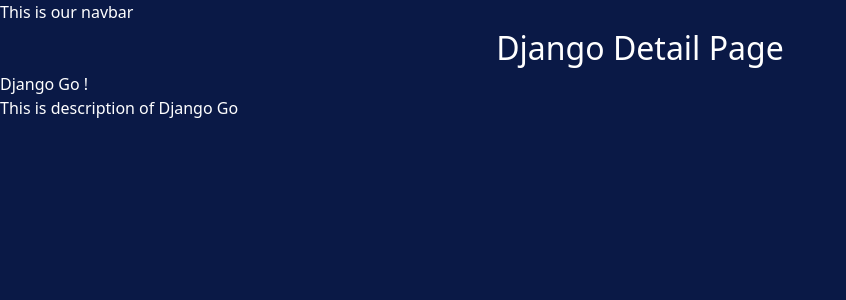
After one commit to YeahitsDivyansh/DJANGO, a Django app: page /djangotutorial/1/ in a window 1280 px wide. The commit adds this page. Shown: the top 300 px of the page, without its empty margins (0-846 px from the left). Run offline with Django 5.2, Linux system fonts and the light colour scheme; data comes from the database, SQL or seed files in the repository; both versions use the stored data as it was after the commit; style sheets or scripts are compiled from the project's sources; some libraries are stand-ins or nearby versions.

Commit message:
Add Django detail view and template, enhance model with description field

```diff
--- a/DjangoLearning/djangotutorial/models.py
+++ b/DjangoLearning/djangotutorial/models.py
@@ -17,6 +17,7 @@ class DjangoVariety(models.Model):
         choices=DJANGO_TYPE_CHOICE,
         default='DJ',
     )
+    description = models.TextField(default='')
 
 
     def __str__(self):
--- a/DjangoLearning/djangotutorial/templates/djangolearning/all_djlearning.html
+++ b/DjangoLearning/djangotutorial/templates/djangolearning/all_djlearning.html
@@ -12,7 +12,7 @@ Django Learning
 <div class="bg-green-400 p-5 rounded">
     <img class='rounded' src="{{ django.image.url }}" alt="{{ django.title }}" >
     <h3 class='text-2xl font-bold'>{{ django.name }}</h3>
-    <a href='#'>
+    <a href='{% url 'django_detail' django.id %}'>
       <button type="button" class="bg-blue-500 w-[100%] hover:bg-blue-700 text-white font-bold py-2 px-4 rounded">
         {{ django.type }} - {{ django.id }}
       </button>
--- /dev/null
+++ b/DjangoLearning/djangotutorial/templates/djangolearning/django_detail.html
@@ -0,0 +1,13 @@
+{% extends "layout.html" %}
+
+{% block title %}
+Django Detail Learning
+{% endblock %}
+
+{% block content %}
+<h1>Django Detail Page</h1>
+
+<h3>{{django.name}}</h3>
+<p>{{django.description}}</p>
+
+{%endblock%}
--- a/DjangoLearning/djangotutorial/urls.py
+++ b/DjangoLearning/djangotutorial/urls.py
@@ -3,4 +3,5 @@ from . import views
 
 urlpatterns = [
     path('', views.all_django, name='all_django'),
+    path('<int:django_id>/', views.django_detail, name='django_detail'),
 ]
--- a/DjangoLearning/djangotutorial/views.py
+++ b/DjangoLearning/djangotutorial/views.py
@@ -1,8 +1,13 @@
 from django.shortcuts import render
 from .models import DjangoVariety
+from django.shortcuts import get_object_or_404
 
 # Create your views here.
 def all_django(request):
     all_djangos= DjangoVariety.objects.all()
     return render(request, 'djangolearning/all_djlearning.html',
                   {'all_djangos': all_djangos})
+
+def django_detail(request, django_id):
+    django = get_object_or_404(DjangoVariety, pk=django_id)
+    return render(request, 'djangolearning/django_detail.html', {'django': django})
```
Also changed, not shown: DjangoLearning/db.sqlite3, DjangoLearning/djangotutorial/migrations/0002_djangovariety_description.py (added).
